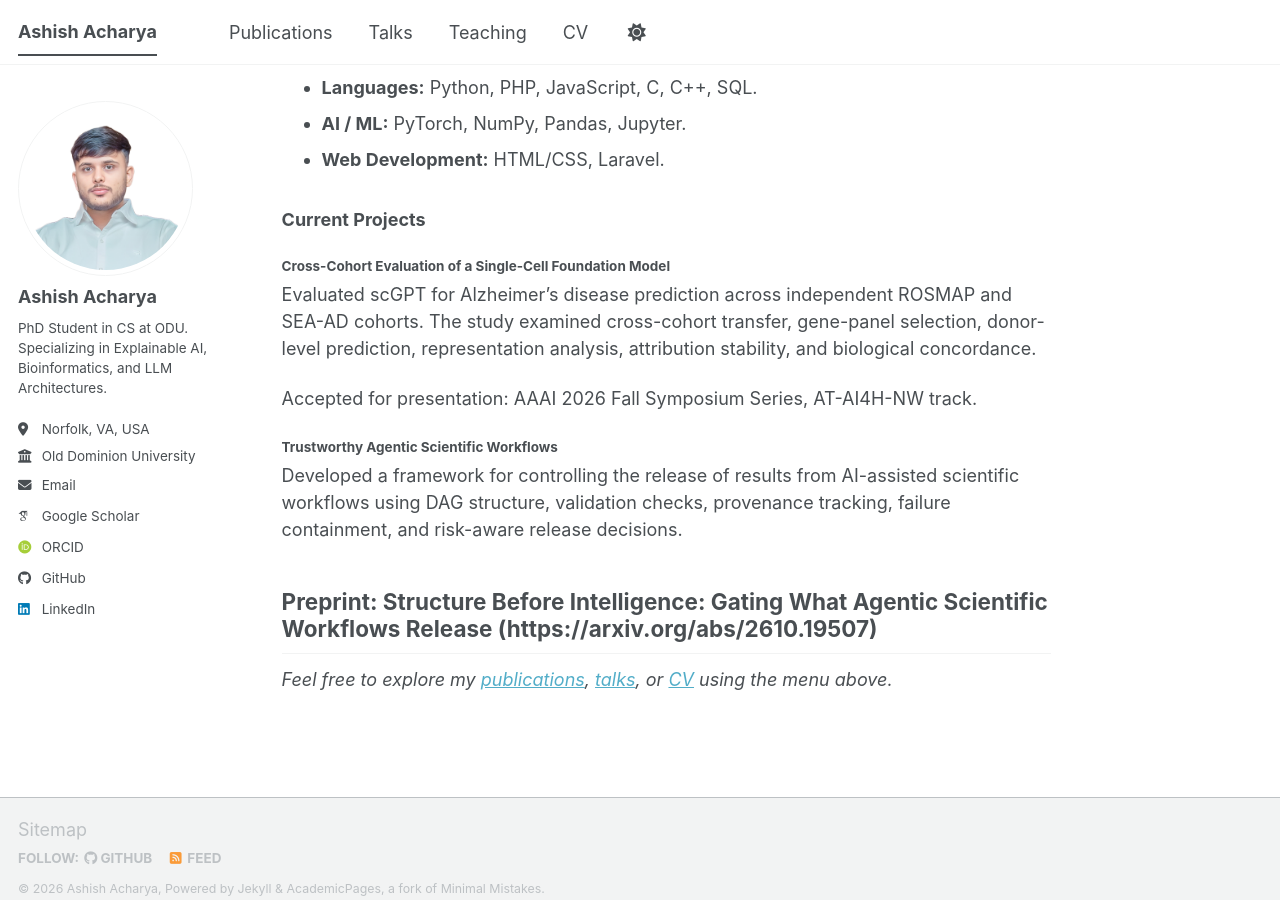
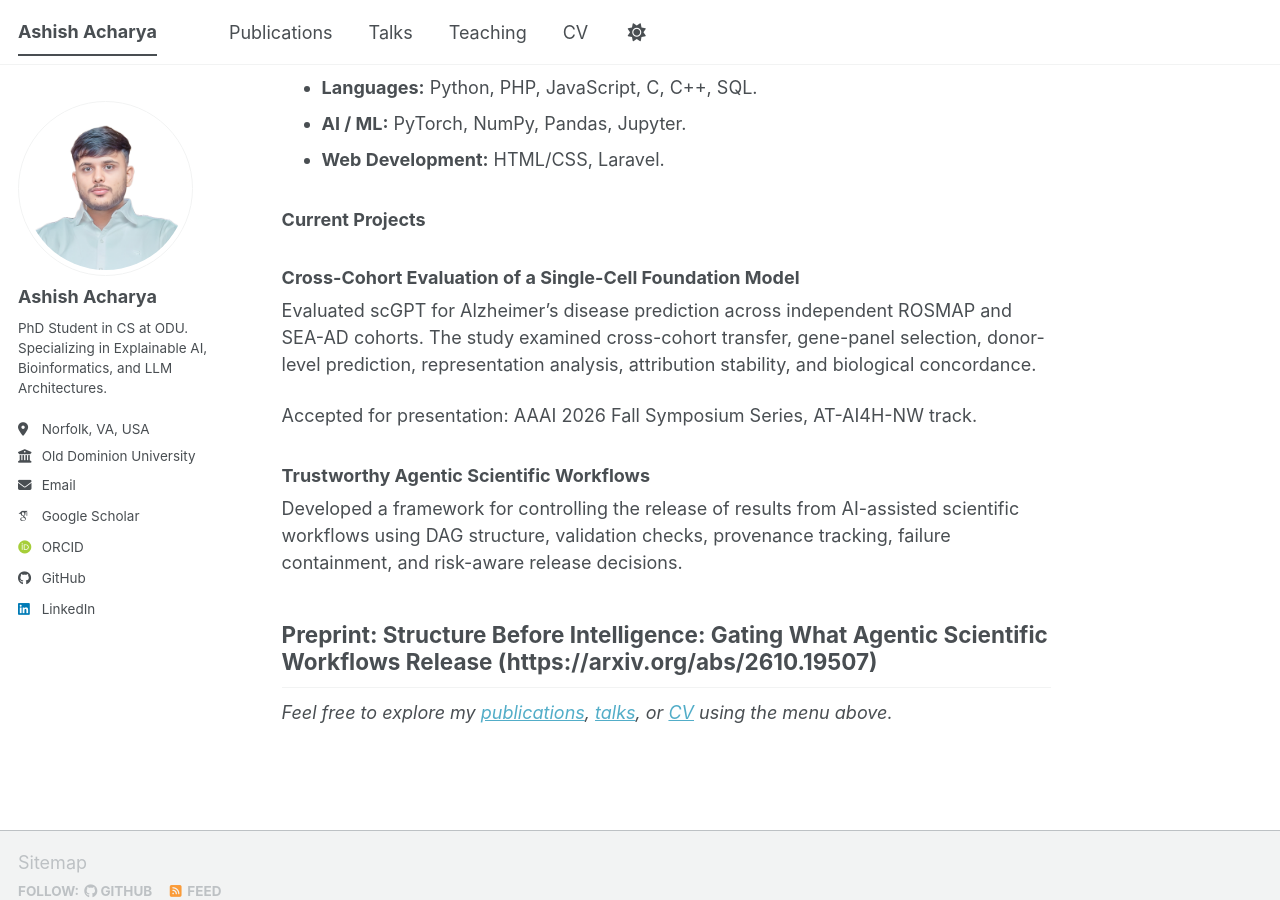
Before and after one commit to Ashish-we/Ashish-we.github.io, a Jekyll site: the page built from _pages/about.md, in a window 1280 px wide and 900 px high, scrolled down 807 px. Built offline with Jekyll 4.4.1, drawn with Linux system fonts in a browser that asks for light colours; some web fonts are replaced; a script bundle is joined from its source files by our own code; library files that are not in the unit come from our copies.

```diff
--- a/_pages/about.md
+++ b/_pages/about.md
@@ -32,13 +32,13 @@ I also work on trustworthy agentic workflows for scientific computing, focusing
 
 ### Current Projects
 
-#### Cross-Cohort Evaluation of a Single-Cell Foundation Model
+### Cross-Cohort Evaluation of a Single-Cell Foundation Model
 
 Evaluated scGPT for Alzheimer’s disease prediction across independent ROSMAP and SEA-AD cohorts. The study examined cross-cohort transfer, gene-panel selection, donor-level prediction, representation analysis, attribution stability, and biological concordance.
 
 Accepted for presentation: AAAI 2026 Fall Symposium Series, AT-AI4H-NW track.
 
-#### Trustworthy Agentic Scientific Workflows
+### Trustworthy Agentic Scientific Workflows
 
 Developed a framework for controlling the release of results from AI-assisted scientific workflows using DAG structure, validation checks, provenance tracking, failure containment, and risk-aware release decisions.
 
```
